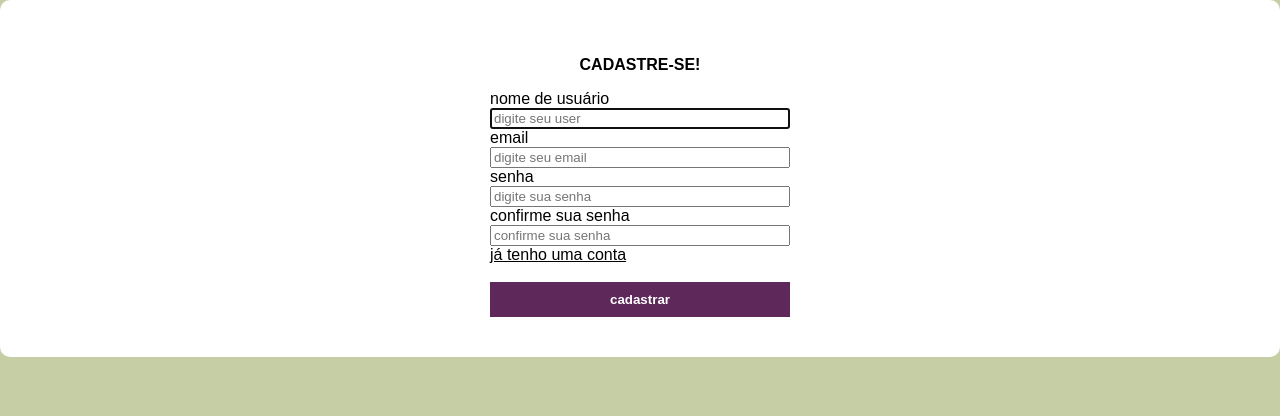
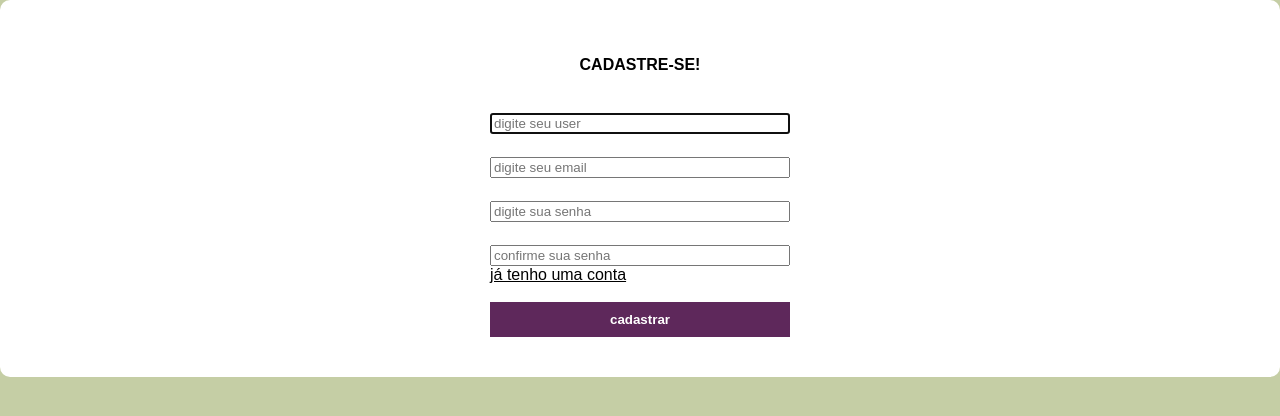
Before and after one commit to sofhkkj/atvtrio, a plain HTML site: page index.html in a window 1280 px wide. Drawn offline with Linux system fonts and the light colour scheme.

Commit message:
Update style.css

```diff
--- a/style.css
+++ b/style.css
@@ -53,6 +53,11 @@ body{
 
   }
 
+label {
+    display: block;
+    margin-bottom: 5px;
+    color: #ffff
+  }
 input[type="submit"] {
     width: 100%;
     padding: 10px;
```
